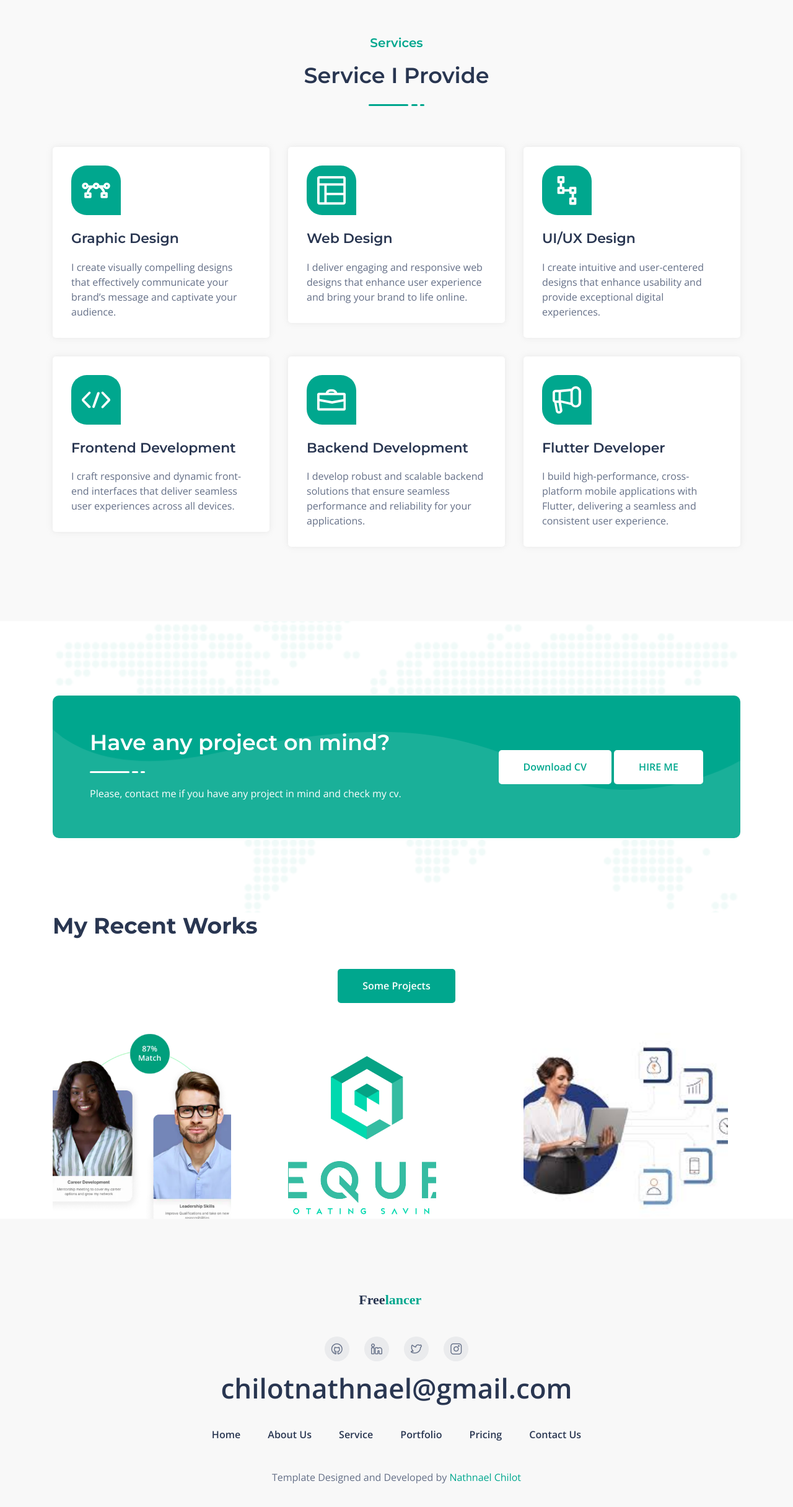
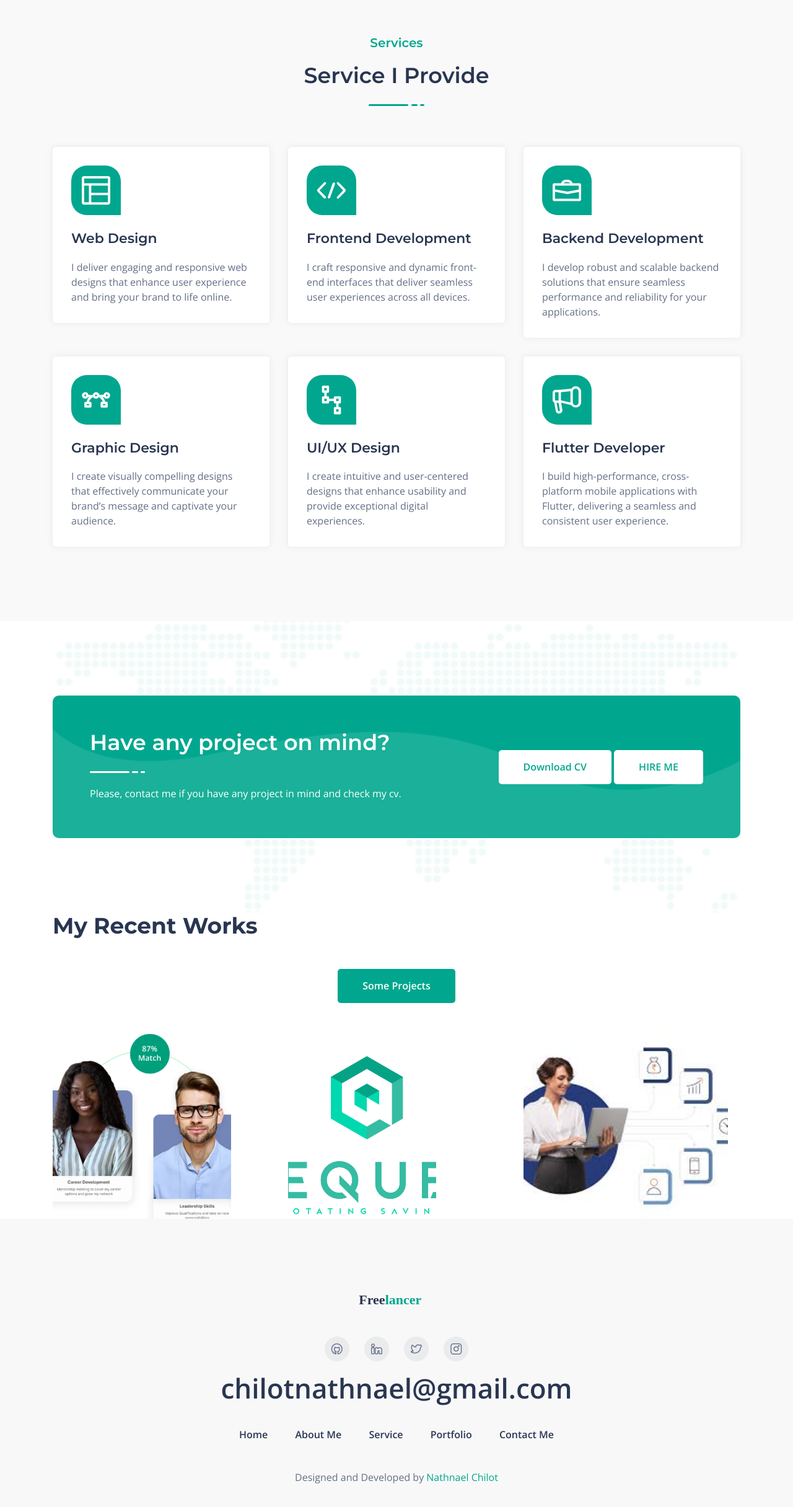
Before and after one commit to nathnael-chilot/Nathnael_Portfolio, a plain HTML site: page index.html in a window 1280 px wide. Shown: the part 1728-4159 px from the top of the page at 62% size. Drawn offline with nearby package versions, Linux system fonts and the light colour scheme.

Commit message:
update portfolio

```diff
--- a/index.html
+++ b/index.html
@@ -142,12 +142,13 @@
             ></a>
           </li>
           <li>
-            <a href="https://github.com/nathnael-chilot"
+            <a href="https://x.com/c_nathnael?t=bAxDqPjm_LFQuZgF5B4JpQ&s=09"
               ><i class="lni lni-twitter-filled"></i
             ></a>
           </li>
           <li>
-            <a href="https://github.com/nathnael-chilot"
+            <a
+              href="https://www.instagram.com/na05tty?igsh=MXFjd25uYzlvZjVoeA=="
               ><i class="lni lni-instagram-filled"></i
             ></a>
           </li>
@@ -363,25 +364,6 @@
             <div
               class="single_service mt-30 wow fadeInUpBig"
               data-wow-duration="1.3s"
-              data-wow-delay="0.2s"
-            >
-              <div class="service_icon">
-                <i class="lni lni-vector"></i>
-              </div>
-              <div class="service_content">
-                <h4 class="service_title"><a href="#">Graphic Design</a></h4>
-                <p>
-                  I create visually compelling designs that effectively
-                  communicate your brand’s message and captivate your audience.
-                </p>
-              </div>
-            </div>
-            <!-- single service -->
-          </div>
-          <div class="col-lg-4 col-sm-6">
-            <div
-              class="single_service mt-30 wow fadeInUpBig"
-              data-wow-duration="1.3s"
               data-wow-delay="0.5s"
             >
               <div class="service_icon">
@@ -392,25 +374,6 @@
                 <p>
                   I deliver engaging and responsive web designs that enhance
                   user experience and bring your brand to life online.
-                </p>
-              </div>
-            </div>
-            <!-- single service -->
-          </div>
-          <div class="col-lg-4 col-sm-6">
-            <div
-              class="single_service mt-30 wow fadeInUpBig"
-              data-wow-duration="1.3s"
-              data-wow-delay="0.8s"
-            >
-              <div class="service_icon">
-                <i class="lni lni-ux"></i>
-              </div>
-              <div class="service_content">
-                <h4 class="service_title"><a href="#">UI/UX Design</a></h4>
-                <p>
-                  I create intuitive and user-centered designs that enhance
-                  usability and provide exceptional digital experiences.
                 </p>
               </div>
             </div>
@@ -453,6 +416,44 @@
                 <p>
                   I develop robust and scalable backend solutions that ensure
                   seamless performance and reliability for your applications.
+                </p>
+              </div>
+            </div>
+            <!-- single service -->
+          </div>
+          <div class="col-lg-4 col-sm-6">
+            <div
+              class="single_service mt-30 wow fadeInUpBig"
+              data-wow-duration="1.3s"
+              data-wow-delay="0.2s"
+            >
+              <div class="service_icon">
+                <i class="lni lni-vector"></i>
+              </div>
+              <div class="service_content">
+                <h4 class="service_title"><a href="#">Graphic Design</a></h4>
+                <p>
+                  I create visually compelling designs that effectively
+                  communicate your brand’s message and captivate your audience.
+                </p>
+              </div>
+            </div>
+            <!-- single service -->
+          </div>
+          <div class="col-lg-4 col-sm-6">
+            <div
+              class="single_service mt-30 wow fadeInUpBig"
+              data-wow-duration="1.3s"
+              data-wow-delay="0.8s"
+            >
+              <div class="service_icon">
+                <i class="lni lni-ux"></i>
+              </div>
+              <div class="service_content">
+                <h4 class="service_title"><a href="#">UI/UX Design</a></h4>
+                <p>
+                  I create intuitive and user-centered designs that enhance
+                  usability and provide exceptional digital experiences.
                 </p>
               </div>
             </div>
@@ -636,12 +637,14 @@
                   ></a>
                 </li>
                 <li>
-                  <a href="https://github.com/nathnael-chilot"
+                  <a
+                    href="https://x.com/c_nathnael?t=bAxDqPjm_LFQuZgF5B4JpQ&s=09"
                     ><i class="lni lni-twitter"></i
                   ></a>
                 </li>
                 <li>
-                  <a href="www.linkedin.com/in/nathnael-chilot-5b0791250"
+                  <a
+                    href="https://www.instagram.com/na05tty?igsh=MXFjd25uYzlvZjVoeA=="
                     ><i class="lni lni-instagram"></i
                   ></a>
                 </li>
@@ -649,14 +652,14 @@
               <span class="email">chilotnathnael@gmail.com</span>
               <ul class="footer_menu">
                 <li><a href="#">Home</a></li>
-                <li><a href="#">About Us</a></li>
+                <li><a href="#">About Me</a></li>
                 <li><a href="#">Service</a></li>
                 <li><a href="#">Portfolio</a></li>
-                <li><a href="#">Pricing</a></li>
-                <li><a href="#">Contact Us</a></li>
+                <!-- <li><a href="#">Pricing</a></li> -->
+                <li><a href="#">Contact Me</a></li>
               </ul>
               <p class="credit pt-45">
-                Template Designed and Developed by
+                Designed and Developed by
                 <a href="https://github.com/nathnael-chilot" rel="nofollow"
                   >Nathnael Chilot</a
                 >
```
